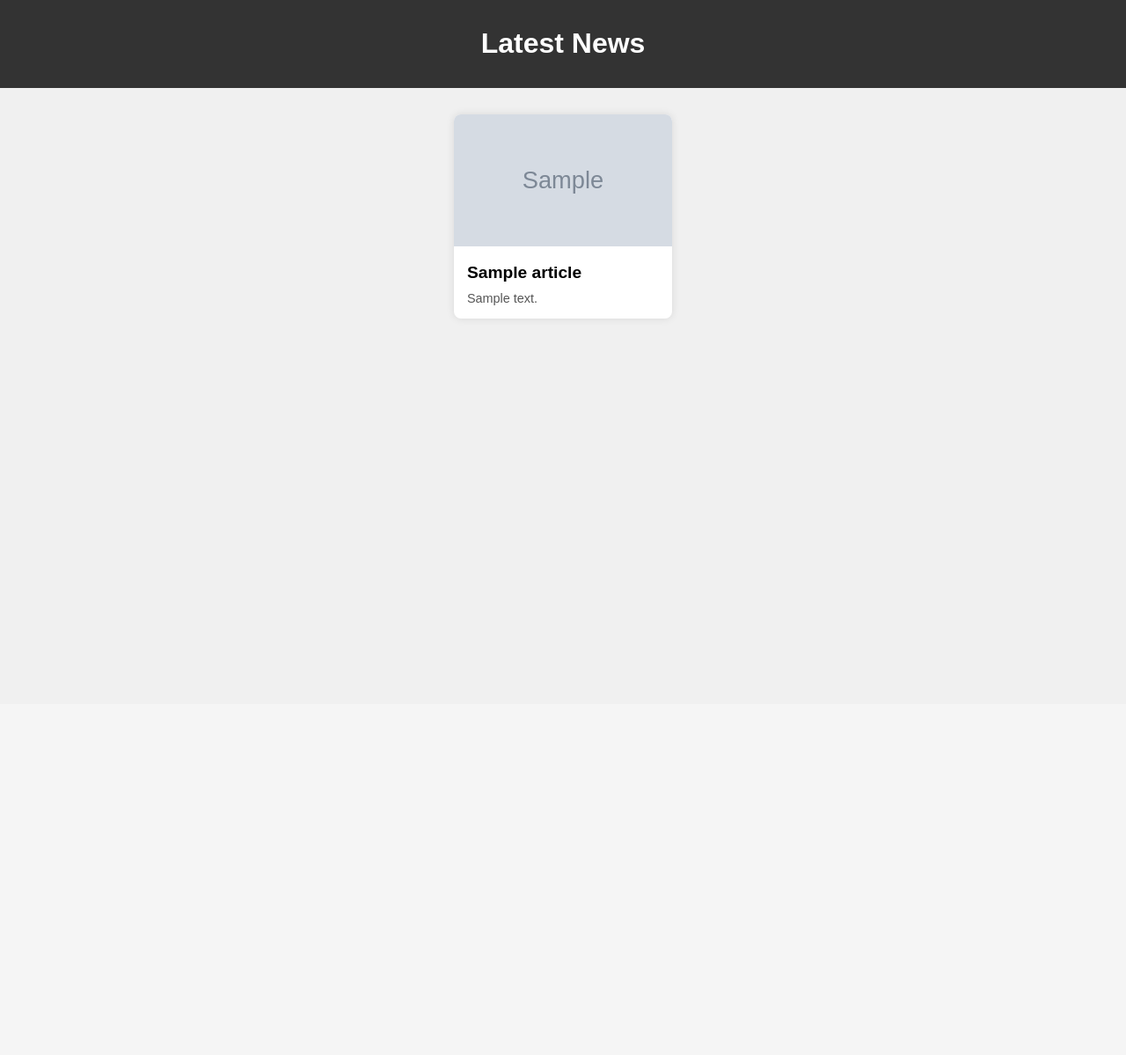
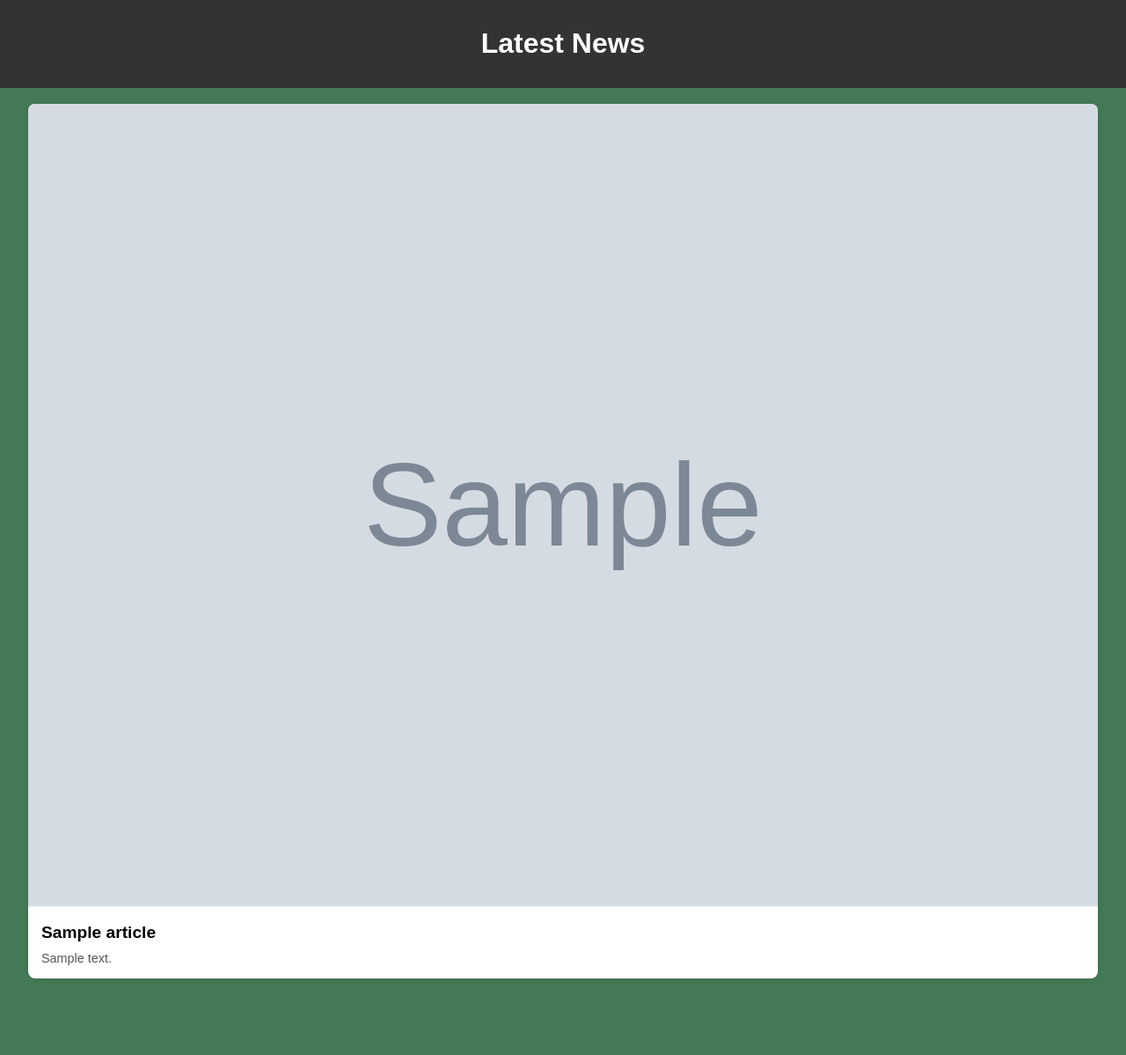
Before and after one commit to senaditya/NewsApp, a Flask app: page / in a window 1280 px wide. Shown: the whole page at 88% size. Before the commit the page ends 364 px from the top, so only its background shows below. Run offline with Flask 2, Linux system fonts and the light colour scheme; grey boxes marked "Sample" are stand-in pictures; a database or web service that is not in the repository returns one stand-in record (values such as "Sample title"); data that the repository does not hold is empty.

Commit message:
changes made to ui

```diff
--- a/static/styles.css
+++ b/static/styles.css
@@ -1,9 +1,11 @@
 body {
     font-family: 'Arial', sans-serif;
-    background-color: #f0f0f0;
+    background-color: #457a57;
     margin: 0;
     padding: 0;
     box-sizing: border-box;
+    /* display: flex; */
+    justify-content: center;
 }
 
 header {
@@ -14,29 +16,31 @@ header {
 }
 
 .news-container {
-    display: flex;
-    flex-wrap: wrap;
-    justify-content: space-around;
-    padding: 20px;
+    display: inline;
+    /* flex-wrap: wrap; */
+    justify-self: center;
+    padding: 50px;
 }
 
 .news-card {
     background-color: #fff;
     border-radius: 8px;
     box-shadow: 0 0 10px rgba(0, 0, 0, 0.1);
-    margin: 10px;
+    /* margin: 10px; */
+    margin: auto;
+    margin-bottom: 20px;
     overflow: hidden;
-    width: 20%;
+    width: 95%;
     transition: transform 0.3s ease-in-out;
 }
 
-.news-card:hover {
+/* .news-card:hover {
     transform: scale(1.05);
-}
+} */
 
 .news-image {
     width: 100%;
-    height: 150px;
+    /* height: 150px; */
     object-fit: cover;
 }
 
```
Also changed, not shown: templates/index.html (+5 -7 lines).
